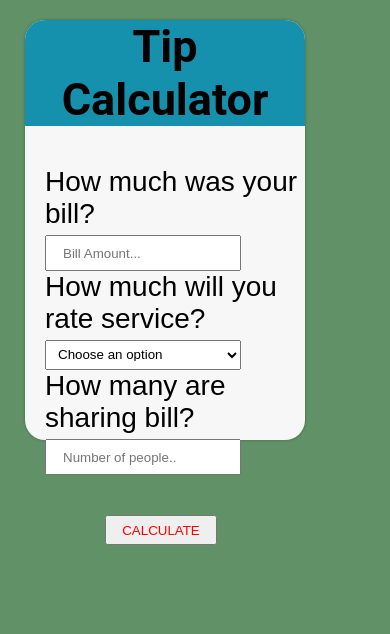
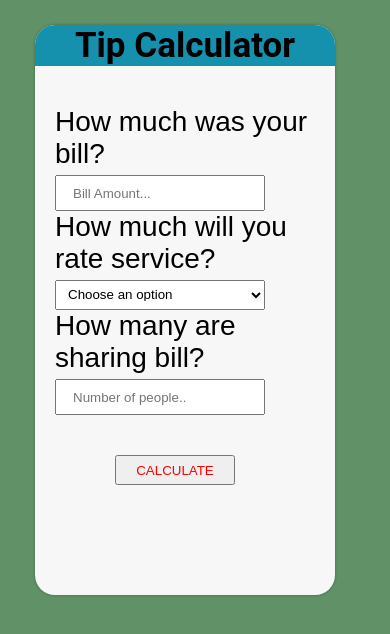
Before and after one commit to Mohammed-Same/Tip-Calculator, a plain HTML site: page index.html in a window 390 px wide. Drawn offline with Linux system fonts and the light colour scheme.

Commit message:
Update style.css

```diff
--- a/style.css
+++ b/style.css
@@ -93,10 +93,13 @@ input{
   font-weight: bold;
   display: block;
 }
-@media all and (max-width:500px){
-    .container{
-  height:420px;
-  width: 280px;
-  margin:20px auto auto 25px;
-    }
+@media all and (max-width: 500px){
+  .container{
+    width:300px;
+    height: 570px;
+    margin: 25px auto auto 35px;
+  }
+  h1{
+       font-size:35px;
+  }
 }
```
